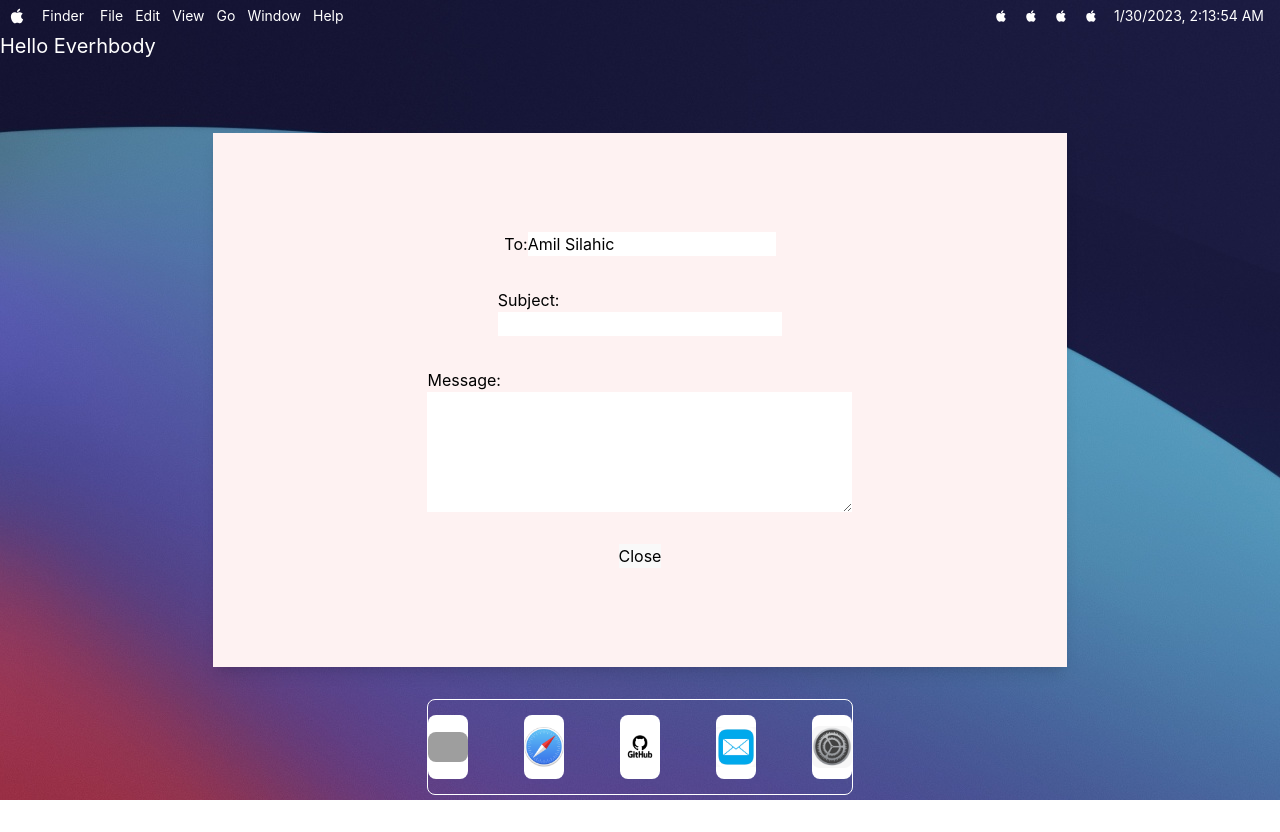
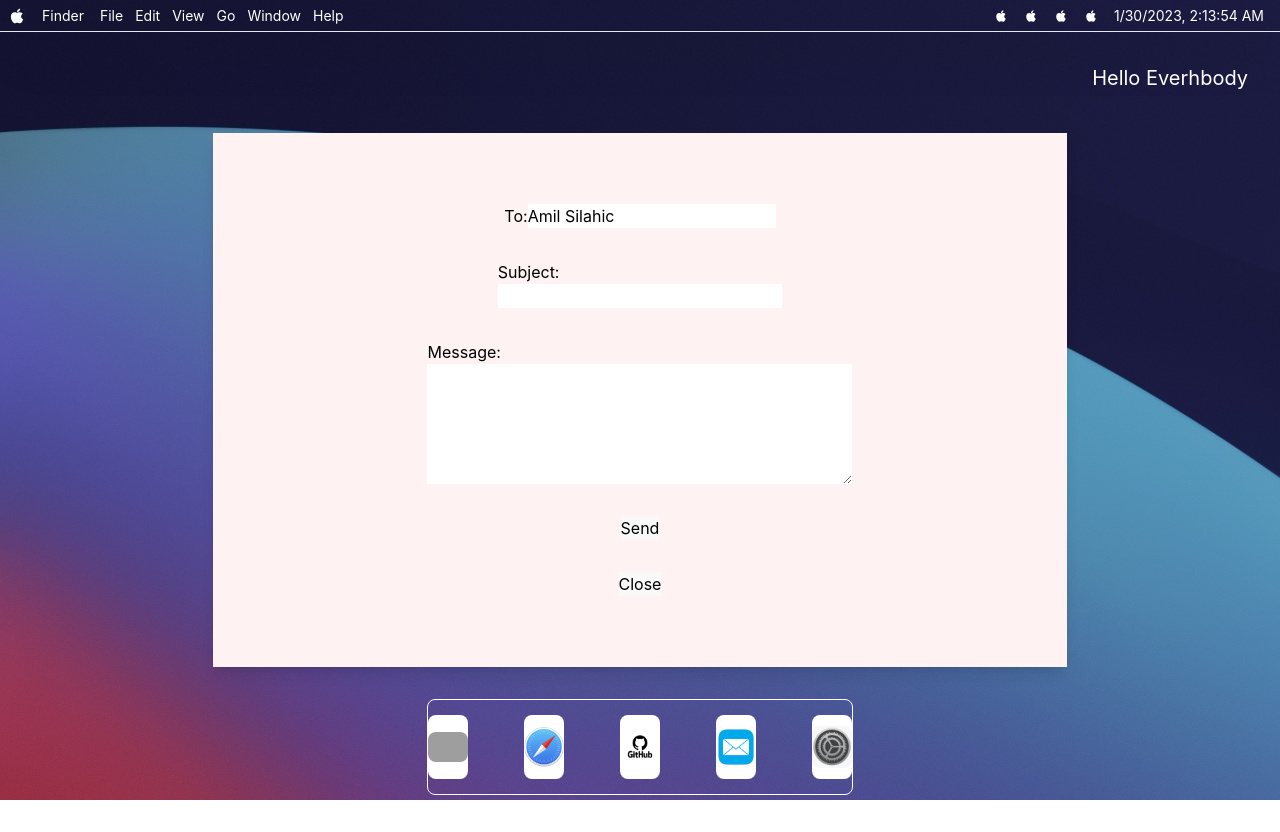
Before and after one commit to SilahicAmil/giga-sur, a React (Vite) app: page / in a window 1280 px wide. Both pictures are taken after a click on the button 736 px from the left and 746 px from the top of the page. Built offline with nearby package versions, Linux system fonts and the light colour scheme; grey boxes are pictures that could not be loaded.

Commit message:
adding more styling and functioanlity

```diff
--- a/components/Desktop/DesktopItem.jsx
+++ b/components/Desktop/DesktopItem.jsx
@@ -1,7 +1,7 @@
 const DesktopItem = ({}) => {
   return (
     <>
-      <div className="">
+      <div className="ml-auto flex">
         <h1>Hello Everhbody</h1>
       </div>
     </>
--- a/components/Modal/ModalContent.jsx
+++ b/components/Modal/ModalContent.jsx
@@ -1,8 +1,16 @@
 const ModalContent = ({ children }) => {
+  //  need to pass useState and stuff here through props
+  const formSubmitHandler = (e) => {
+    e.preventDefault();
+  };
+
   return (
     <>
       <div className="absolute left-0 top-0 right-0 bottom-0 m-auto flex h-2/3 w-2/3 items-center justify-center rounded-lg bg-white shadow-lg">
-        <form className="flex h-full w-full flex-col items-center justify-center gap-8 bg-red-50">
+        <form
+          className="flex h-full w-full flex-col items-center justify-center gap-8 bg-red-50"
+          onSubmit={formSubmitHandler}
+        >
           <div className="flex  ">
             <label htmlFor="message_to">To:</label>
             <input type="text" readOnly value="Amil Silahic" className="" />
@@ -17,6 +25,9 @@ const ModalContent = ({ children }) => {
             <label htmlFor="message">Message:</label>
             <textarea name="message" cols="40" rows="5"></textarea>
           </div>
+          <div>
+            <button type="submit">Send</button>
+          </div>
           {children}
         </form>
       </div>
--- a/components/Navigation/TopNav/TopNav.jsx
+++ b/components/Navigation/TopNav/TopNav.jsx
@@ -4,7 +4,7 @@ const TopNav = ({}) => {
   const currDate = new Date().toLocaleString();
 
   return (
-    <div className="flex h-8 w-full items-center justify-center bg-transparent text-white">
+    <div className="flex h-8 w-full items-center justify-center border-b bg-transparent text-white shadow-2xl">
       <nav className="flex">
         <div className="flex gap-4">
           <div className="ml-2 flex h-full items-center text-lg text-white ">
--- a/src/App.jsx
+++ b/src/App.jsx
@@ -7,7 +7,7 @@ function App() {
     <>
       <TopNav />
       <div className="h-full w-[100vw]  text-white">
-        <div className="ml-auto flex h-5/6 w-full text-xl ">
+        <div className=" flex h-5/6 w-full p-8 text-xl ">
           <DesktopItem />
         </div>
         <BottomNav />
```
